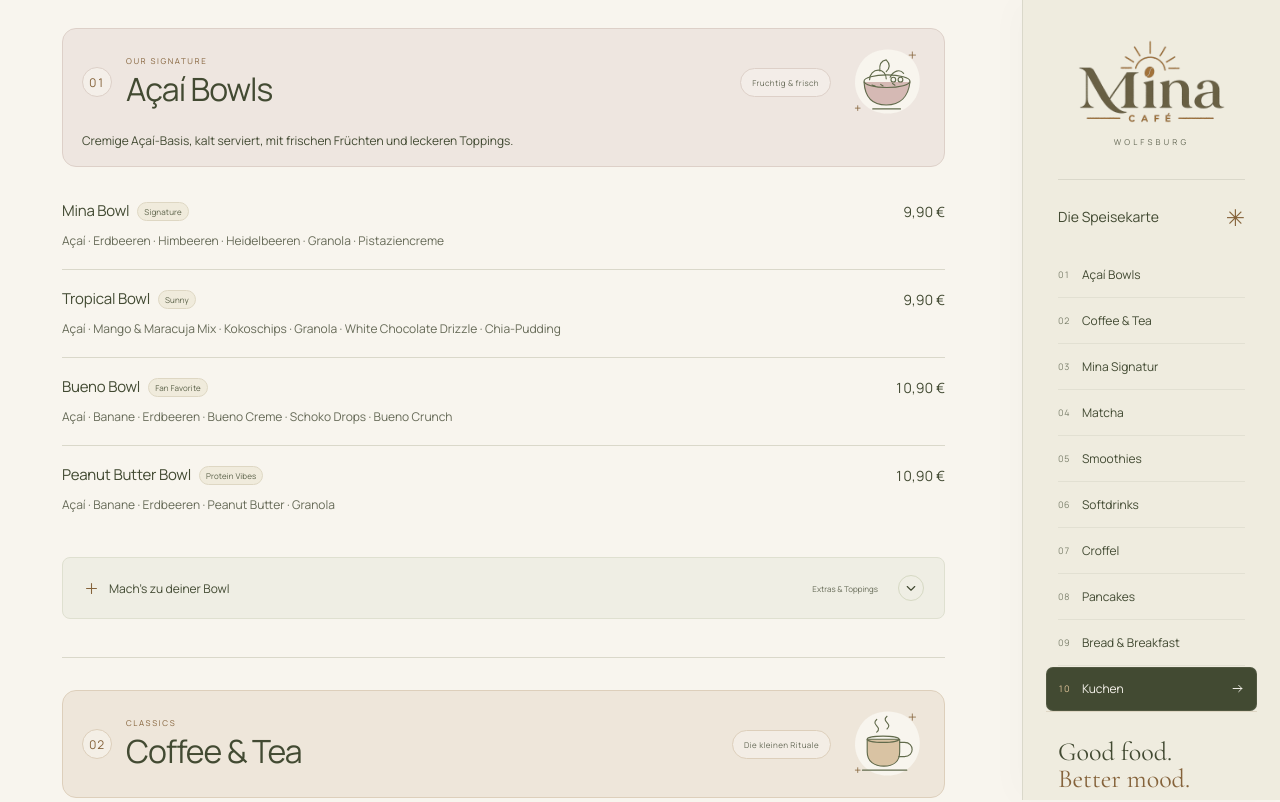
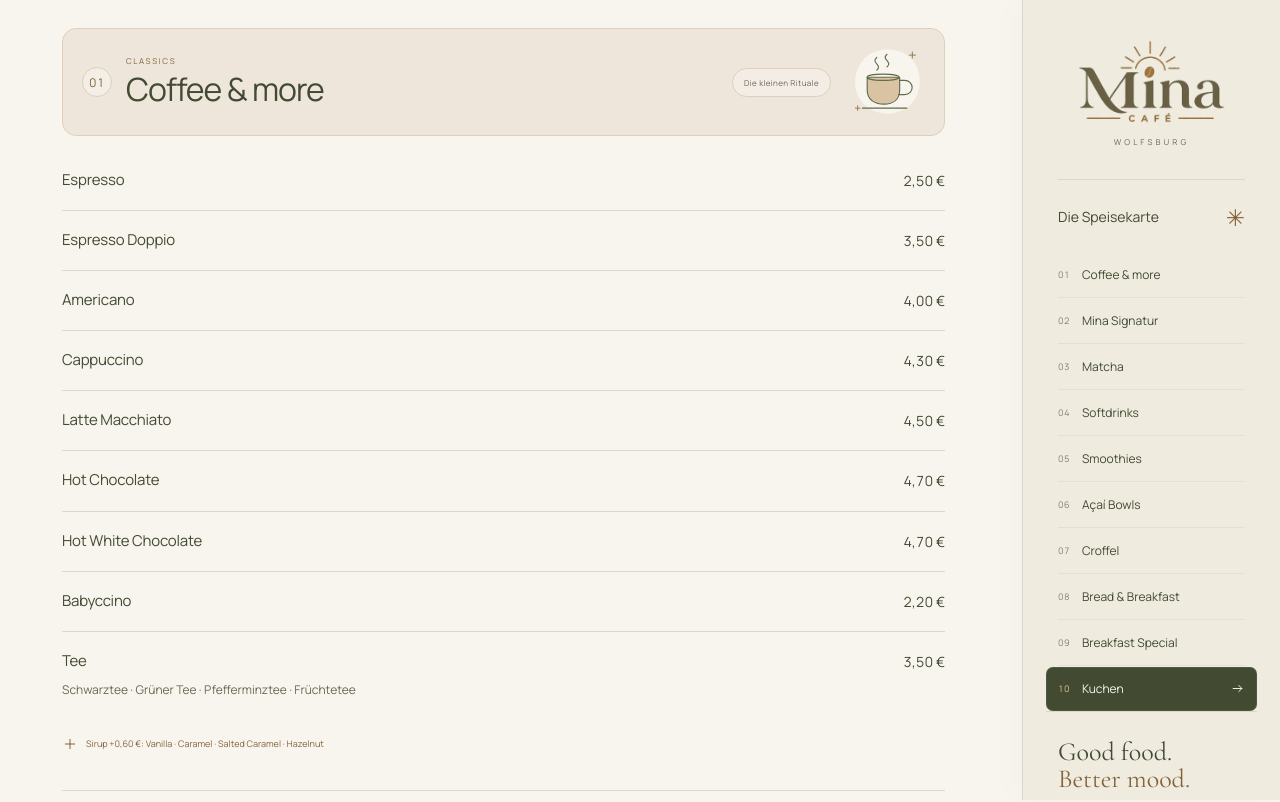
Before and after one commit to itachiyek/mina, a React (Vite) app: page / in a window 1280 px wide. Shown: the top 802 px of the page. Built offline with nearby package versions, Linux system fonts and the light colour scheme.

Commit message:
Update menu and shared pricing

```diff
--- a/App.jsx
+++ b/App.jsx
@@ -25,6 +25,7 @@ const categoryNotes = {
   croffel: "Knusprig & warm",
   pancakes: "Kleine Glücklichmacher",
   food: "Für den großen Hunger",
+  breakfast: "Platte & Getränk",
   kuchen: "Ein Stück Auszeit",
   signature: "Dein neuer Lieblingskaffee",
   matcha: "Classic, fruity & creamy",
@@ -395,7 +396,9 @@ function MenuItem({ item, reduceMotion }) {
         </div>
         {!!item.desc?.length && <p>{item.desc.join(" · ")}</p>}
       </div>
-      <span className="menu-item__price">{money.format(item.price)}</span>
+      {item.price != null && (
+        <span className="menu-item__price">{money.format(item.price)}</span>
+      )}
     </motion.article>
   );
 }
@@ -482,6 +485,18 @@ const MenuSection = React.memo(function MenuSection({ category, index }) {
           <MenuArt category={category.id} />
         </div>
         {category.intro && <p className="section-intro">{category.intro}</p>}
+        {!!category.pricing?.length && (
+          <div className="section-pricing" aria-label="Preise">
+            {category.pricingLabel && (
+              <span className="section-pricing__label">{category.pricingLabel}</span>
+            )}
+            {category.pricing.map(({ label, price }) => (
+              <span className="section-pricing__option" key={label}>
+                <strong>{label}</strong> <span>{money.format(price)}</span>
+              </span>
+            ))}
+          </div>
+        )}
       </motion.header>
       <div className="section-body">
         <div className="section-list">
--- a/menu.js
+++ b/menu.js
@@ -1,418 +1,114 @@
-/* Mina Café – Speisekarte (Daten) */
+/* Mina Café – Speisekarte, Stand aktualisierte Karte */
 export const menu = {
   categories: [
     {
-      id: "bowls",
-      label: "Açaí Bowls",
-      title: "Açaí Bowls",
-      kicker: "Our Signature",
-      intro:
-        "Cremige Açaí-Basis, kalt serviert, mit frischen Früchten und leckeren Toppings.",
+      id: "coffee", label: "Coffee & more", title: "Coffee & more", kicker: "Classics",
+      intro: "",
       items: [
-        {
-          name: "Mina Bowl",
-          image: "mina-bowl.jpg",
-          price: 9.9,
-          badge: "Signature",
-          tagline: "Açaí, but make it special.",
-          desc: [
-            "Açaí",
-            "Erdbeeren",
-            "Himbeeren",
-            "Heidelbeeren",
-            "Granola",
-            "Pistaziencreme",
-          ],
-        },
-        {
-          name: "Tropical Bowl",
-          price: 9.9,
-          badge: "Sunny",
-          desc: [
-            "Açaí",
-            "Mango & Maracuja Mix",
-            "Kokoschips",
-            "Granola",
-            "White Chocolate Drizzle",
-            "Chia-Pudding",
-          ],
-        },
-        {
-          name: "Bueno Bowl",
-          image: "bueno-bowl.jpg",
-          price: 10.9,
-          badge: "Fan Favorite",
-          desc: [
-            "Açaí",
-            "Banane",
-            "Erdbeeren",
-            "Bueno Creme",
-            "Schoko Drops",
-            "Bueno Crunch",
-          ],
-        },
-        {
-          name: "Peanut Butter Bowl",
-          price: 10.9,
-          badge: "Protein Vibes",
-          desc: ["Açaí", "Banane", "Erdbeeren", "Peanut Butter", "Granola"],
-        },
+        { name: "Espresso", price: 2.5, desc: [] },
+        { name: "Espresso Doppio", price: 3.5, desc: [] },
+        { name: "Americano", price: 4, desc: [] },
+        { name: "Cappuccino", price: 4.3, desc: [] },
+        { name: "Latte Macchiato", price: 4.5, desc: [] },
+        { name: "Hot Chocolate", price: 4.7, desc: [] },
+        { name: "Hot White Chocolate", price: 4.7, desc: [] },
+        { name: "Babyccino", price: 2.2, desc: [] },
+        { name: "Tee", price: 3.5, desc: ["Schwarztee", "Grüner Tee", "Pfefferminztee", "Früchtetee"] },
       ],
-      extras: [
-        {
-          title: "Creams",
-          price: 1,
-          options: [
-            "Pistaziencreme",
-            "Erdnussbutter",
-            "Weiße Schokolade",
-            "Haselnusscreme",
-            "Chia-Pudding",
-          ],
-        },
-        {
-          title: "Toppings",
-          price: 0.7,
-          options: ["Granola", "Kokoschips", "Schoko-Drops", "Bueno Crunch"],
-        },
-        {
-          title: "Obst",
-          price: 1,
-          options: [
-            "Banane",
-            "Erdbeeren",
-            "Himbeeren",
-            "Heidelbeeren",
-            "Mango-Maracuja",
-          ],
-        },
+      note: "Sirup +0,60 €: Vanilla · Caramel · Salted Caramel · Hazelnut",
+    },
+    {
+      id: "signature", label: "Mina Signatur", title: "Mina Signatur", kicker: "Hot / Iced",
+      intro: "Mina Favoriten – heiß oder auf Eis.",
+      items: [
+        { name: "Spanish Latte", price: 5.2, badge: "Bestseller", desc: [] },
+        { name: "White Mocha", price: 5.2, desc: [] },
+        { name: "Salted Caramel Latte", price: 5.5, desc: [] },
+        { name: "Lotus Latte", price: 5.5, badge: "Hype", desc: [] },
+        { name: "Pistachio Latte", price: 5.7, desc: [] },
       ],
     },
     {
-      id: "coffee",
-      label: "Coffee & Tea",
-      title: "Coffee & Tea",
-      kicker: "Classics",
-      intro: "",
+      id: "matcha", label: "Matcha", title: "Matcha", kicker: "Classic & Fruity",
+      intro: "Classic, fruity oder creamy.",
       items: [
-        {
-          name: "Espresso",
-          price: 2.5,
-          desc: [],
-        },
-        {
-          name: "Espresso Doppio",
-          price: 3.5,
-          desc: [],
-        },
-        {
-          name: "Americano",
-          price: 4,
-          desc: [],
-        },
-        {
-          name: "Cappuccino",
-          price: 4.3,
-          desc: [],
-        },
-        {
-          name: "Latte Macchiato",
-          price: 4.5,
-          desc: [],
-        },
-        {
-          name: "Hot Chocolate",
-          price: 4.7,
-          desc: [],
-        },
-        {
-          name: "Babyccino",
-          price: 2.2,
-          desc: ["für die Kleinen"],
-        },
-        {
-          name: "Tee",
-          price: 3.7,
-          desc: ["Schwarztee", "Grüner Tee", "Pfefferminztee", "Früchtetee"],
-        },
-      ],
-      note: "Sirup +0,50 €: Vanilla · Caramel · Salted Caramel · Hazelnut",
-    },
-    {
-      id: "signature",
-      label: "Mina Signatur",
-      title: "Mina Signatur",
-      kicker: "Hot / Iced",
-      intro: "Mina Favoriten – heiß oder auf Eis. Serviert x Cold Foam.",
-      items: [
-        {
-          name: "Spanish Latte",
-          price: 5.2,
-          badge: "Bestseller",
-          desc: [],
-        },
-        {
-          name: "White Mocha",
-          price: 5.2,
-          desc: [],
-        },
-        {
-          name: "Salted Caramel Latte",
-          price: 5.5,
-          desc: [],
-        },
-        {
-          name: "Lotus Latte",
-          price: 5.5,
-          badge: "Hype",
-          desc: [],
-        },
-        {
-          name: "Pistachio Latte",
-          price: 5.7,
-          desc: [],
-        },
-        {
-          name: "Banana Bread Latte",
-          price: 5.5,
-          desc: [],
-        },
+        { name: "Matcha Classic", price: 5.2, desc: ["heiß / auf Eis"] },
+        { name: "Strawberry Matcha", price: 5.5, badge: "Hype", desc: [] },
+        { name: "Mango Matcha", price: 5.5, desc: [] },
+        { name: "Blueberry Coconut Matcha", price: 5.7, desc: [] },
+        { name: "White Chocolate Raspberry Matcha", price: 5.7, desc: [] },
+        { name: "White Chocolate Pistachio Matcha", price: 5.7, desc: [] },
       ],
     },
     {
-      id: "matcha",
-      label: "Matcha",
-      title: "Matcha",
-      kicker: "Hot / Iced",
-      intro:
-        "Classic, fruity oder creamy. Mit Milch deiner Wahl. Heiß oder auf Eis.",
+      id: "softdrinks", label: "Softdrinks", title: "Softdrinks", kicker: "Eiskalt",
+      intro: "",
       items: [
-        {
-          name: "Matcha Classic",
-          price: 5.2,
-          desc: [],
-        },
-        {
-          name: "Strawberry Matcha",
-          price: 5.5,
-          badge: "Hype",
-          desc: ["Erdbeerpüree"],
-        },
-        {
-          name: "Mango Matcha",
-          price: 5.5,
-          desc: ["Mangopüree"],
-        },
-        {
-          name: "Blueberry Coconut Matcha",
-          price: 5.7,
-          desc: [],
-        },
-        {
-          name: "White Chocolate Raspberry Matcha",
-          price: 5.7,
-          desc: [],
-        },
-        {
-          name: "White Chocolate Pistachio Matcha",
-          price: 5.7,
-          desc: [],
-        },
+        { name: "Wasser Aqua Morelli", price: 3.2, desc: ["still / sprudel · 0,25 l"] },
+        { name: "Red Bull", price: 3.9, desc: ["Classic / Zero", "White", "Heidelbeere", "Kaktusfeige"] },
+        { name: "Eistee Elephant Bay", price: 3.9, desc: ["Peach (classic / zero)", "Watermelon", "Cherry", "Lemon"] },
       ],
     },
     {
-      id: "smoothies",
-      label: "Smoothies",
-      title: "Smoothies",
-      kicker: "Frisch gemixt",
+      id: "smoothies", label: "Smoothies", title: "Smoothies", kicker: "Frisch gemixt",
       intro: "Pure fruit. Easy mood.",
       items: [
-        {
-          name: "Berry Smoothie",
-          price: 5.5,
-          desc: ["Erdbeere", "Himbeere", "Heidelbeere", "Banane", "Haferdrink"],
-        },
-        {
-          name: "Tropical",
-          price: 5.5,
-          desc: ["Mango", "Maracuja", "Banane", "Haferdrink"],
-        },
-        {
-          name: "Green Goddess",
-          price: 5.7,
-          badge: "Glow",
-          desc: ["Avocado", "Banane", "Mango", "Spinat", "Honig", "Haferdrink"],
-        },
+        { name: "Berry Smoothie", price: 5.7, desc: ["Erdbeere", "Himbeere", "Heidelbeere", "Banane", "Haferdrink"] },
+        { name: "Tropical", price: 5.7, desc: ["Mango", "Maracuja", "Banane", "Haferdrink"] },
+        { name: "Green Goddess", price: 5.9, badge: "Glow", desc: ["Avocado", "Banane", "Mango", "Spinat", "Honig", "Haferdrink"] },
       ],
     },
     {
-      id: "softdrinks",
-      label: "Softdrinks",
-      title: "Softdrinks",
-      kicker: "Eiskalt",
-      intro: "",
+      id: "bowls", label: "Açaí Bowls", title: "Açaí Bowls", kicker: "Our Signature",
+      intro: "Cremige Açaí-Basis, kalt serviert, mit frischen Früchten und leckeren Toppings.",
+      pricingLabel: "Alle Bowls",
+      pricing: [{ label: "M", price: 7.5 }, { label: "L", price: 9.5 }],
       items: [
-        {
-          name: "Wasser",
-          price: 3.2,
-          desc: ["still / sprudel · 0,25 l"],
-        },
-        {
-          name: "Fritz Kola",
-          price: 3.9,
-          desc: ["classic / zero · 0,33 l"],
-        },
-        {
-          name: "Red Bull",
-          price: 3.9,
-          desc: ["Classic / Zero · White · Heidelbeere · Kaktusfeige"],
-        },
-        {
-          name: "Eistee Elephant Bay",
-          price: 3.9,
-          desc: [
-            "Peach (classic / zero) · Watermelon · Cherry · Lemon · Granatapfel",
-          ],
-        },
+        { name: "Mina Bowl", badge: "Signature", desc: ["Açaí", "Erdbeeren", "Himbeeren", "Heidelbeeren", "Granola", "Pistaziencreme"] },
+        { name: "Tropical Bowl", badge: "Sunny", desc: ["Açaí", "Mango & Maracuja Mix", "Kokoschips", "Granola", "White Chocolate Drizzle"] },
+        { name: "Bueno Bowl", badge: "Fan Favorite", desc: ["Açaí", "Banane", "Erdbeeren", "Bueno Creme", "Schoko Drops", "Bueno Crunch"] },
+        { name: "Peanut Butter Bowl", badge: "Protein Vibes", desc: ["Açaí", "Banane", "Erdbeeren", "Peanut Butter", "Granola", "Chocolate Drizzle"] },
+        { name: "Dubai Bowl", desc: ["Açaí", "Banane", "Erdbeeren", "Pistazien", "Granola", "Pistaziencreme", "Kadayif"] },
+      ],
+      extras: [{ title: "Extra Zutat", price: 0.5, options: ["Chiapudding"] }],
+    },
+    {
+      id: "croffel", label: "Croffel", title: "Croffel", kicker: "Croissant × Waffel",
+      intro: "Außen knusprig, innen soft. Frisch aus dem Waffeleisen.",
+      items: [
+        { name: "Pistachio Dream", price: 8.9, badge: "Hype", desc: ["Pistaziencreme", "gehackte Pistazien", "Puderzucker", "White Chocolate Drizzle"] },
+        { name: "Chocolate Lover", price: 8.7, desc: ["Nutella", "Erdbeeren", "Bananen", "Puderzucker", "Chocolate Drops"] },
+        { name: "Lotus Crunch", price: 8.9, desc: ["Lotuscreme", "Lotus Crumble", "White Chocolate Drizzle"] },
       ],
     },
     {
-      id: "croffel",
-      label: "Croffel",
-      title: "Croffel",
-      kicker: "Croissant × Waffel",
-      intro: "Außen knusprig, innen soft. Frisch aus dem Waffeleisen.",
+      id: "food", label: "Bread & Breakfast", title: "Bread & Breakfast", kicker: "Herzhaft",
+      intro: "Für alle, die es lieber herzhaft mögen.",
       items: [
-        {
-          name: "Pistachio Dream",
-          image: "pistachio-dream.jpg",
-          price: 6.9,
-          badge: "Hype",
-          desc: [
-            "Pistaziencreme",
-            "gehackte Pistazien",
-            "Puderzucker",
-            "White Chocolate Drizzle",
-          ],
-        },
-        {
-          name: "Chocolate Lover",
-          price: 6.7,
-          desc: [
-            "Nutella",
-            "Erdbeeren",
-            "Bananen",
-            "Puderzucker",
-            "Chocolate Drops",
-          ],
-        },
-        {
-          name: "Lotus Crunch",
-          price: 6.7,
-          desc: ["Lotuscreme", "Lotus Crumble", "White Chocolate Drizzle"],
-        },
+        { name: "Avocado Feta", price: 8.9, badge: "Signature", desc: ["Avocadocreme", "Feta", "Cherrytomaten", "Sesam", "Kräuter"] },
+        { name: "Smoked Salmon", price: 10.5, desc: ["Frischkäse", "Räucherlachs", "Rucola", "Sesam", "Avocado"] },
+        { name: "Burrata Tomato", price: 9.5, desc: ["Burrata", "Tomaten", "Pesto", "Rucola", "Balsamico"] },
+        { name: "Chicken Pesto", price: 9.5, desc: ["Hähnchenbrust", "Frischkäse", "Pesto", "Cherrytomaten", "Rucola", "Parmesan"] },
       ],
     },
     {
-      id: "pancakes",
-      label: "Pancakes",
-      title: "Pancakes",
-      kicker: "10 Stück",
-      intro: "Fluffig, warm und großzügig getoppt.",
+      id: "breakfast", label: "Breakfast Special", title: "Breakfast Special", kicker: "Frühstück",
+      intro: "",
+      pricing: [{ label: "1 Platte + 1 Getränk deiner Wahl", price: 13.5 }],
       items: [
-        {
-          name: "Berry Cloud",
-          price: 6.7,
-          desc: ["Erdbeeren", "Heidelbeeren", "weiße & Vollmilchschokolade"],
-        },
-        {
-          name: "Bueno Bites",
-          price: 6.9,
-          badge: "Fan Favorite",
-          desc: ["Haselnusscreme", "Bananen", "Bueno Crunch", "Schoko Drops"],
-        },
-        {
-          name: "Cookies & Cream",
-          price: 6.9,
-          desc: ["Oreo Crumble", "weiße & Vollmilchschokolade"],
-        },
+        { name: "Labneh Orient Platte", desc: ["Labneh", "Hummus", "gekochtes Ei", "Zupfkäse", "Oliven", "Gurken & Cherrytomaten", "Za'atar", "Honig"] },
+        { name: "Cheese Platte", desc: ["Putenschinken", "Gouda", "Brie", "Marmelade", "Honig", "Erdbeeren", "Trauben"] },
       ],
     },
     {
-      id: "food",
-      label: "Bread & Breakfast",
-      title: "Bread & Breakfast",
-      kicker: "Herzhaft",
-      intro: "Für alle, die es lieber herzhaft mögen.",
-      items: [
-        {
-          name: "Avo Feta",
-          image: "avo-feta.jpg",
-          price: 8.9,
-          badge: "Signature",
-          tagline: "Happiness served on toast.",
-          desc: [
-            "cremige Avocado",
-            "Feta",
-            "Cherrytomaten",
-            "Rucola",
-            "Kürbiskerne",
-            "Olivenöl",
-          ],
-        },
-        {
-          name: "Chicken Pesto",
-          price: 9.5,
-          desc: [
-            "Hähnchenbrust",
-            "Frischkäse",
-            "Pesto",
-            "Cherrytomaten",
-            "Rucola",
-          ],
-        },
-        {
-          name: "Smoked Salmon",
-          price: 10.5,
-          desc: ["Frischkäse", "Räucherlachs", "Gurke", "Sesam", "Avocado"],
-        },
-        {
-          name: "Burrata Tomato",
-          price: 9.5,
-          desc: ["Burrata", "Tomaten", "Pesto", "Rucola", "Balsamico"],
-        },
-      ],
-    },
-    {
-      id: "kuchen",
-      label: "Kuchen",
-      title: "Kuchen",
-      kicker: "Pro Stück",
+      id: "kuchen", label: "Kuchen", title: "Kuchen", kicker: "Pro Stück",
       intro: "",
       items: [
-        {
-          name: "San Sebastian Cheesecake",
-          price: 4.9,
-          badge: "Must-Try",
-          desc: [
-            "Topping nach Wahl +1,00 €: Pistachio · Lotus · White Chocolate · Hazelnut · Erdbeersauce",
-          ],
-        },
-        {
-          name: "Carrot Cake",
-          price: 4.5,
-          desc: [],
-        },
-        {
-          name: "Brownie",
-          price: 3.7,
-          desc: [],
-        },
-        {
-          name: "Kuchen der Woche",
-          price: 4.5,
-          desc: ["Frag uns an der Theke"],
-        },
+        { name: "San Sebastian Käsekuchen", price: 4.9, badge: "Must-Try", desc: ["Topping nach Wahl: Pistachio · Lotus · White Chocolate · Buenocreme"] },
+        { name: "Carrot Cake", price: 4.5, desc: [] },
+        { name: "Schokoladenkuchen", price: 4.5, desc: [] },
+        { name: "Lemon Blueberry Cake", price: 4.5, desc: [] },
+        { name: "Kuchen des Monats", price: 4.5, desc: [] },
       ],
     },
   ],
```
Also changed, not shown: MenuArt.jsx (+10 -0 lines), styles.css (+37 -0 lines), 1 other file (tests, documents, lock files or other folders).
